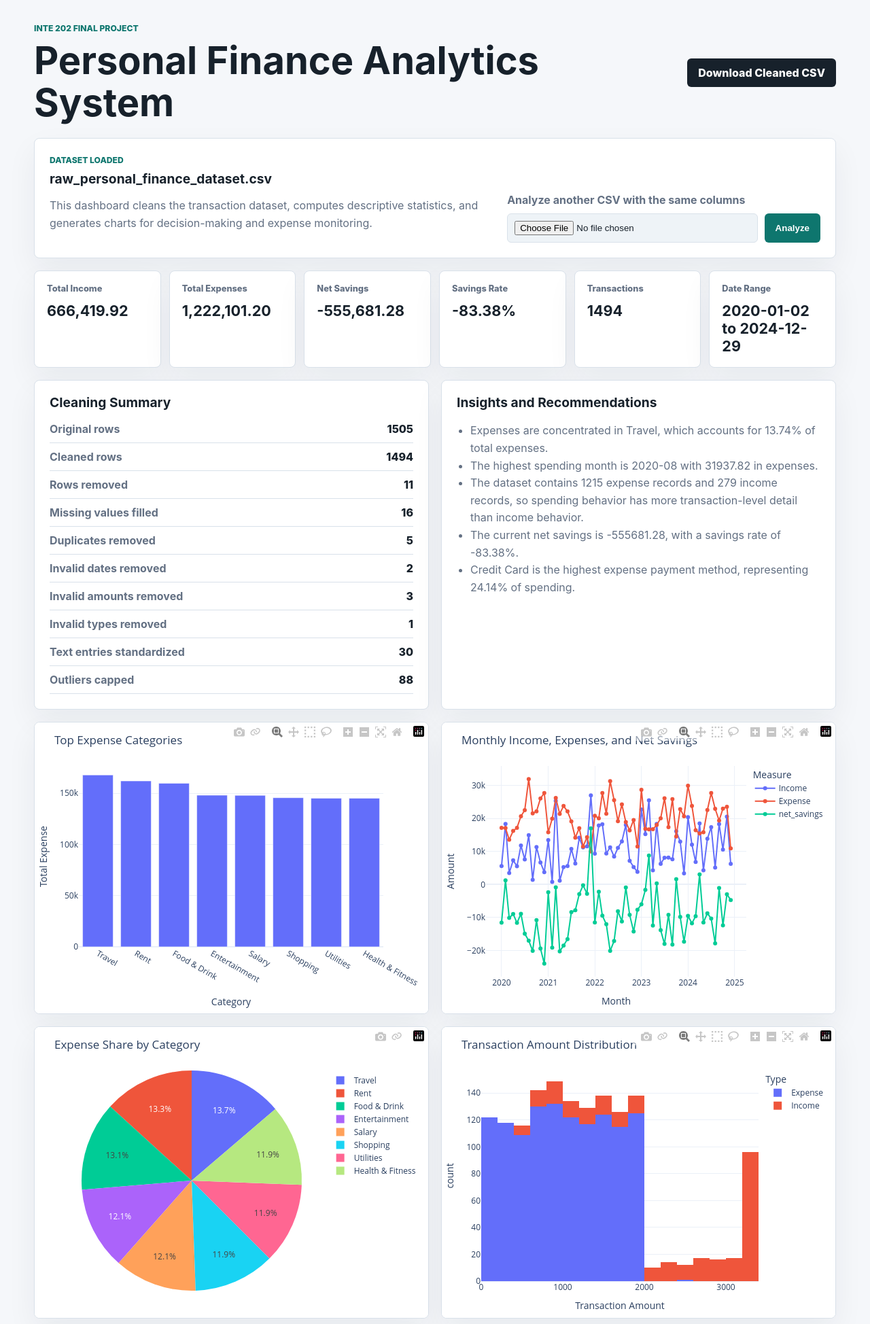
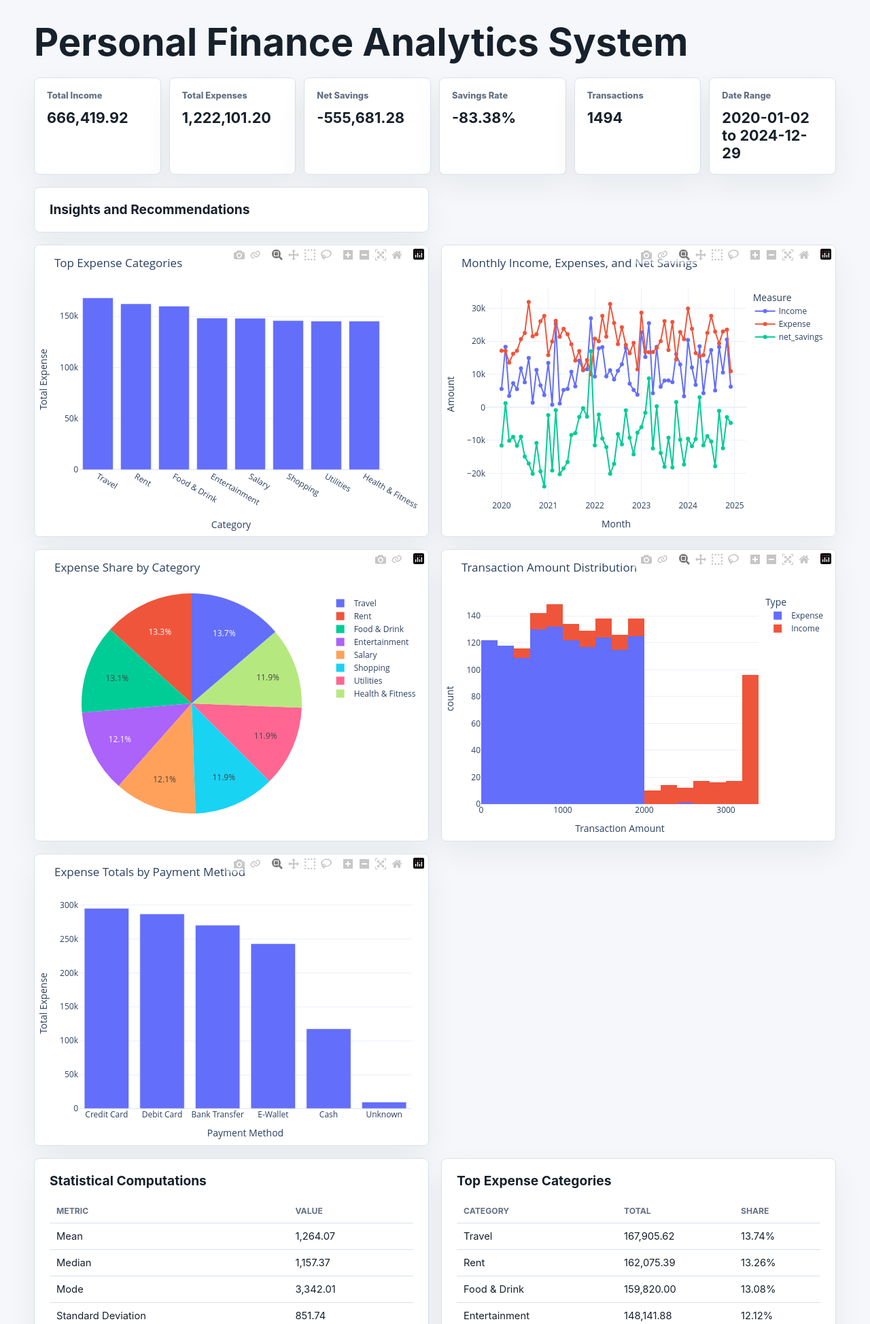
Before and after one commit to fr-anz/IPTv2, a Flask app: page / in a window 1280 px wide. Shown: the top 1948 px of the page at 68% size. Run offline with Flask 3, Linux system fonts and the light colour scheme.

Commit message:
chore: added insights and recommendations placeholder

```diff
--- a/templates/base.html
+++ b/templates/base.html
@@ -1,32 +1,30 @@
 <!doctype html>
 <html lang="en">
 	<head>
-    <meta charset="utf-8">
-    <meta name="viewport" content="width=device-width, initial-scale=1">
+		<meta charset="utf-8" />
+		<meta name="viewport" content="width=device-width, initial-scale=1" />
 		<title>{% block title %}Personal Finance Analytics{% endblock %}</title>
-    <link rel="stylesheet" href="{{ url_for('static', filename='css/styles.css') }}">
+		<link
+			rel="stylesheet"
+			href="{{ url_for('static', filename='css/styles.css') }}"
+		/>
 	</head>
 	<body>
 		<header class="site-header">
 			<div>
-        <p class="eyebrow">INTE 202 Final Project</p>
 				<h1>Personal Finance Analytics System</h1>
 			</div>
-      <a class="button secondary" href="{{ url_for('download_cleaned_dataset') }}">Download Cleaned CSV</a>
 		</header>
 
 		<main>
-      {% with messages = get_flashed_messages(with_categories=true) %}
-        {% if messages %}
+			{% with messages = get_flashed_messages(with_categories=true) %} {%
+			if messages %}
 			<div class="flash-stack">
 				{% for category, message in messages %}
 				<div class="flash {{ category }}">{{ message }}</div>
 				{% endfor %}
 			</div>
-        {% endif %}
-      {% endwith %}
-
-      {% block content %}{% endblock %}
+			{% endif %} {% endwith %} {% block content %}{% endblock %}
 		</main>
 	</body>
 </html>
--- a/templates/dashboard.html
+++ b/templates/dashboard.html
@@ -1,25 +1,5 @@
-{% extends "base.html" %}
-
-{% block title %}Dashboard | Personal Finance Analytics{% endblock %}
-
-{% block content %}
-  <section class="panel intro-panel">
-    <div>
-      <p class="eyebrow">Dataset loaded</p>
-      <h2>{{ source_name }}</h2>
-      <p>
-        This dashboard cleans the transaction dataset, computes descriptive statistics,
-        and generates charts for decision-making and expense monitoring.
-      </p>
-    </div>
-    <form class="upload-form" method="post" enctype="multipart/form-data">
-      <label for="dataset">Analyze another CSV with the same columns</label>
-      <div class="upload-row">
-        <input id="dataset" name="dataset" type="file" accept=".csv">
-        <button class="button" type="submit">Analyze</button>
-      </div>
-    </form>
-  </section>
+{% extends "base.html" %} {% block title %}Dashboard | Personal Finance
+Analytics{% endblock %} {% block content %}
 
 <section class="metric-grid" aria-label="Key finance metrics">
 	<article class="metric-card">
@@ -50,28 +30,7 @@
 
 <section class="grid two-columns">
 	<article class="panel">
-      <h2>Cleaning Summary</h2>
-      <dl class="report-list">
-        <div><dt>Original rows</dt><dd>{{ cleaning_report.original_rows }}</dd></div>
-        <div><dt>Cleaned rows</dt><dd>{{ cleaning_report.cleaned_rows }}</dd></div>
-        <div><dt>Rows removed</dt><dd>{{ cleaning_report.removed_rows }}</dd></div>
-        <div><dt>Missing values filled</dt><dd>{{ cleaning_report.missing_values_filled }}</dd></div>
-        <div><dt>Duplicates removed</dt><dd>{{ cleaning_report.duplicates_removed }}</dd></div>
-        <div><dt>Invalid dates removed</dt><dd>{{ cleaning_report.invalid_date_rows_removed }}</dd></div>
-        <div><dt>Invalid amounts removed</dt><dd>{{ cleaning_report.invalid_amount_rows_removed }}</dd></div>
-        <div><dt>Invalid types removed</dt><dd>{{ cleaning_report.invalid_type_rows_removed }}</dd></div>
-        <div><dt>Text entries standardized</dt><dd>{{ cleaning_report.standardized_text_entries }}</dd></div>
-        <div><dt>Outliers capped</dt><dd>{{ cleaning_report.outliers_capped }}</dd></div>
-      </dl>
-    </article>
-
-    <article class="panel">
 		<h2>Insights and Recommendations</h2>
-      <ul class="insight-list">
-        {% for insight in insights %}
-          <li>{{ insight }}</li>
-        {% endfor %}
-      </ul>
 	</article>
 </section>
 
@@ -88,11 +47,17 @@
 		<h2>Statistical Computations</h2>
 		<table>
 			<thead>
-          <tr><th>Metric</th><th>Value</th></tr>
+				<tr>
+					<th>Metric</th>
+					<th>Value</th>
+				</tr>
 			</thead>
 			<tbody>
 				{% for row in statistics_table %}
-            <tr><td>{{ row.metric }}</td><td>{{ "{:,.2f}".format(row.value) }}</td></tr>
+				<tr>
+					<td>{{ row.metric }}</td>
+					<td>{{ "{:,.2f}".format(row.value) }}</td>
+				</tr>
 				{% endfor %}
 			</tbody>
 		</table>
@@ -102,7 +67,11 @@
 		<h2>Top Expense Categories</h2>
 		<table>
 			<thead>
-          <tr><th>Category</th><th>Total</th><th>Share</th></tr>
+				<tr>
+					<th>Category</th>
+					<th>Total</th>
+					<th>Share</th>
+				</tr>
 			</thead>
 			<tbody>
 				{% for row in category_summary %}
```
Lines whose indentation alone changed are shown as unchanged.
